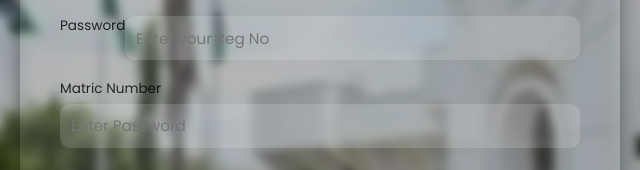
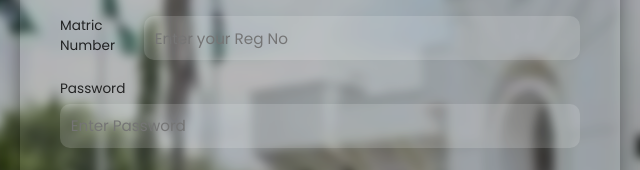
Before and after one commit to The-Big-Danny/SMRD-PORTAL, a website: page PAGES/STUDENT HTML/login2.html in a window 1280 px wide. Shown: the part 262-432 px from the top of the page, 320-960 px from the left. Drawn offline with Linux system fonts and the light colour scheme; some icons are missing; a web font is replaced by a local one.

Commit message:
Fix label order for login form fields

```diff
--- a/PAGES/STUDENT HTML/login2.html
+++ b/PAGES/STUDENT HTML/login2.html
@@ -19,12 +19,12 @@
 
         <form id="loginForm">
             <div class="input-group">
-                <label for="regNo">Password</label>
+                <label for="regNo">Matric Number</label>
                 <input type="text" id="regNo" placeholder="Enter your Reg No" required>
             </div>
 
               <div class="password-container">
-                  <label for="regNo">Matric Number</label>
+                  <label for="password">Password</label>
                 <input type="password" id="password" name="password" placeholder="Enter Password" required>
                 <i class="fa fa-eye" id="togglePassword"></i>
             </div><br>
```
